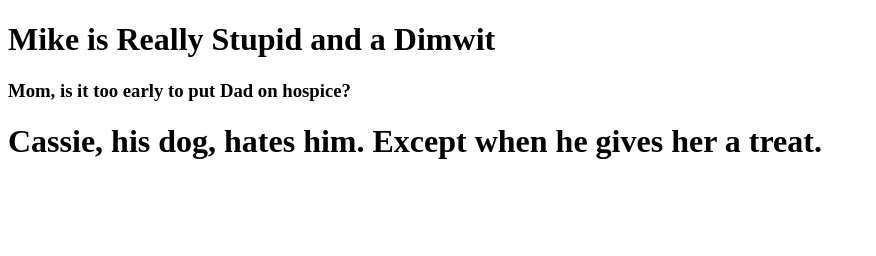
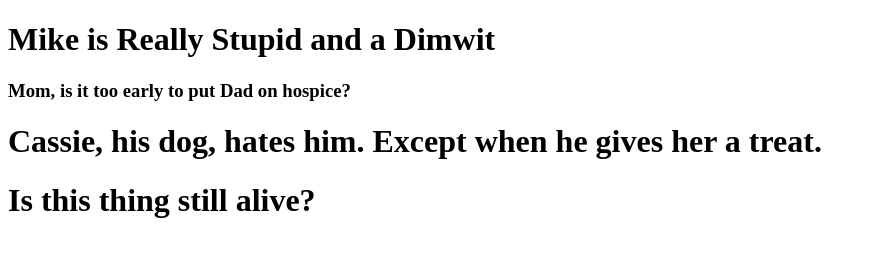
Before and after one commit to MiketheChap/mikethechap.github.io, a plain HTML site: page index.html in a window 1280 px wide. Shown: the whole page, without its empty margins (0-876 px from the left). Drawn offline with Linux system fonts and the light colour scheme.

Commit message:
alive sentence.

```diff
--- a/index.html
+++ b/index.html
@@ -5,6 +5,7 @@
 <h1>Mike is Really Stupid and a Dimwit</h1>
 <h3>Mom, is it too early to put Dad on hospice?</h3>
 <h1>Cassie, his dog, hates him. Except when he gives her a treat.</h1>
+<h1>Is this thing still alive?</h1>
 
 </body>
 </html>
```
